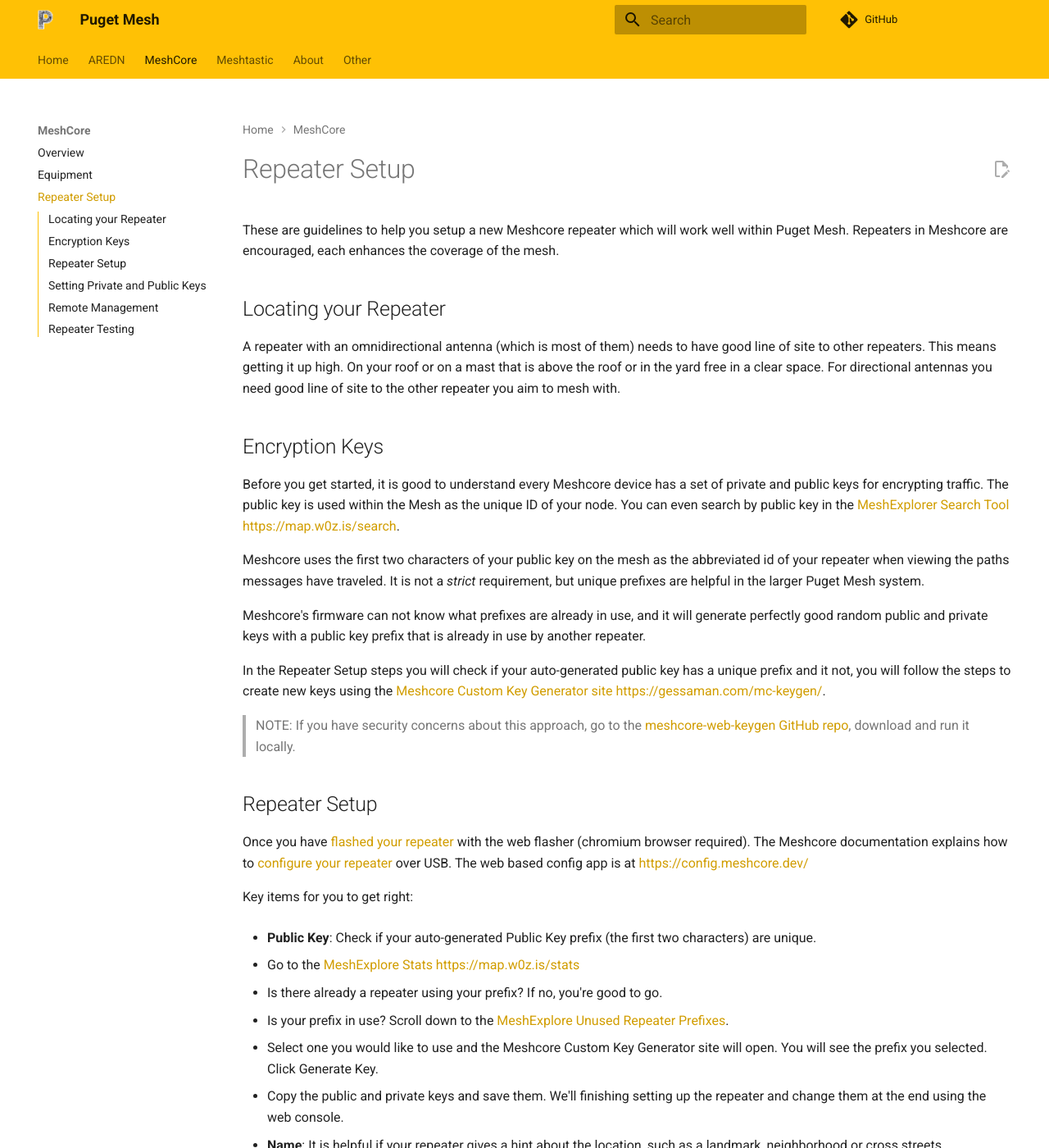
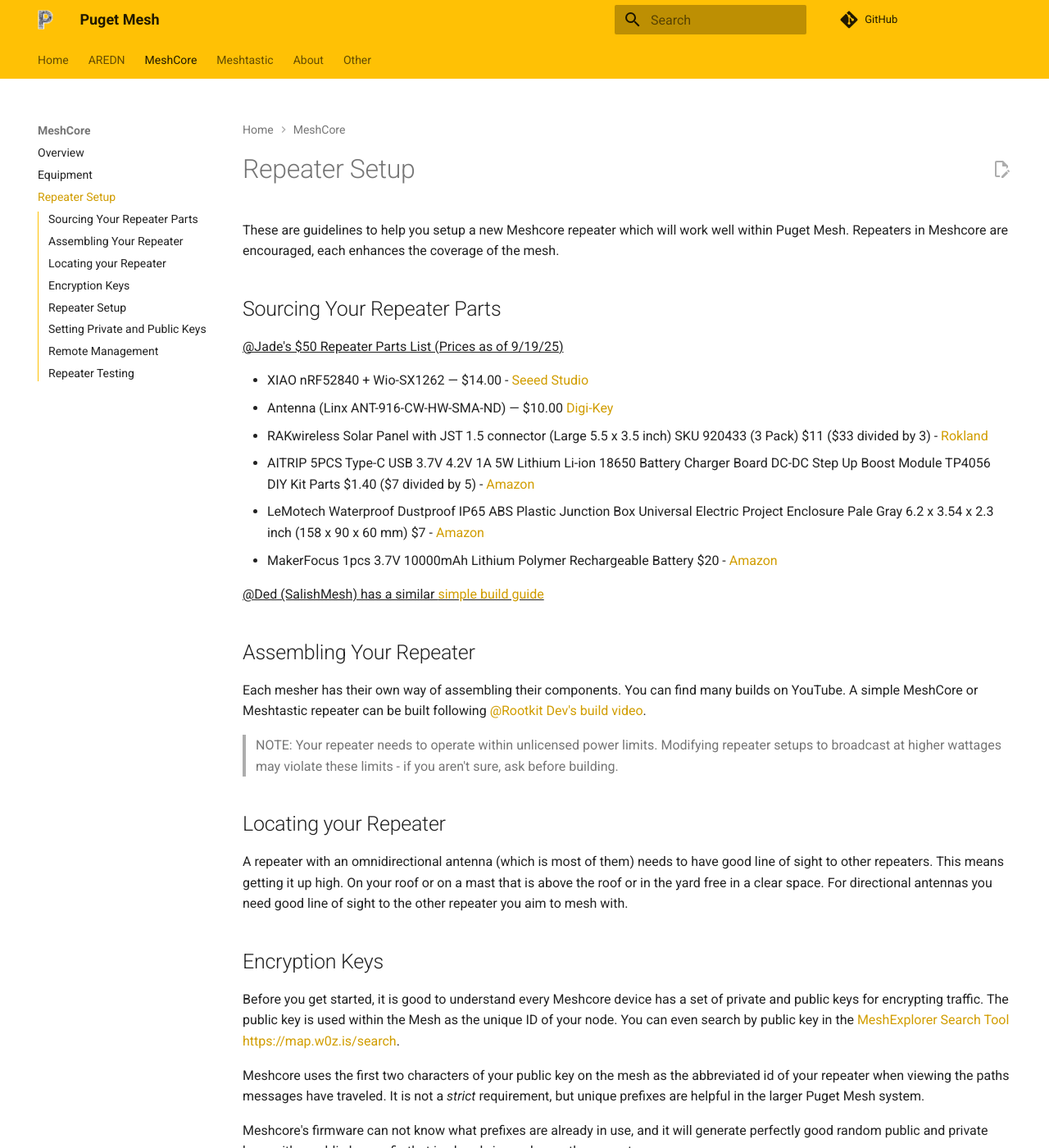
Before and after one commit to pugetmesh/pugetmesh.github.io, an MkDocs documentation site: the page built from docs/meshcore/repeater_setup.md, in a window 1280 px wide and 1400 px high. Shown: the whole window at 82% size. Built offline with MkDocs 1.6.1 and Material for MkDocs 9.7.7, drawn with Linux system fonts in a browser that asks for light colours; comment, search, counter and statistics services are not loaded.

Commit message:
Adding repeater parts list and build links
Adding @Jade's parts list, @Ded's part's list (link to SalishMesh), and video of @Rootkit Dev's build (link to YouTube) to assist new users to building their own repeater.

```diff
--- a/docs/meshcore/repeater_setup.md
+++ b/docs/meshcore/repeater_setup.md
@@ -2,9 +2,28 @@
 
 These are guidelines to help you setup a new Meshcore repeater which will work well within Puget Mesh. Repeaters in Meshcore are encouraged, each enhances the coverage of the mesh.
 
+## Sourcing Your Repeater Parts
+
+^^@Jade's $50 Repeater Parts List (Prices as of 9/19/25)^^
+
+- XIAO nRF52840 + Wio-SX1262 — $14.00 - [Seeed Studio](https://www.seeedstudio.com/)
+- Antenna (Linx ANT-916-CW-HW-SMA-ND) — $10.00 [Digi-Key](https://www.digikey.com/)
+- RAKwireless Solar Panel with JST 1.5 connector (Large 5.5 x 3.5 inch) SKU 920433 (3 Pack) $11 ($33 divided by 3) - [Rokland](https://store.rokland.com/)
+- AITRIP 5PCS Type-C USB 3.7V 4.2V 1A 5W Lithium Li-ion 18650 Battery Charger Board DC-DC Step Up Boost Module TP4056 DIY Kit Parts $1.40 ($7 divided by 5) - [Amazon](https://www.amazon.com/)
+- LeMotech Waterproof Dustproof IP65 ABS Plastic Junction Box Universal Electric Project Enclosure Pale Gray 6.2 x 3.54 x 2.3 inch (158 x 90 x 60 mm) $7 - [Amazon](https://www.amazon.com/)
+- MakerFocus 1pcs 3.7V 10000mAh Lithium Polymer Rechargeable Battery $20 - [Amazon](https://www.amazon.com/)
+
+^^@Ded (SalishMesh) has a similar [simple build guide](https://salishmesh.net/how-to/simple-repeater/)^^
+
+## Assembling Your Repeater
+
+Each mesher has their own way of assembling their components. You can find many builds on YouTube. A simple MeshCore or Meshtastic repeater can be built following [@Rootkit Dev's build video](https://www.youtube.com/watch?v=1H6_Da1xRVs).
+
+>NOTE: Your repeater needs to operate within unlicensed power limits. Modifying repeater setups to broadcast at higher wattages may violate these limits - if you aren't sure, ask before building.
+
 ## Locating your Repeater
 
-A repeater with an omnidirectional antenna (which is most of them) needs to have good line of site to other repeaters. This means getting it up high. On your roof or on a mast that is above the roof or in the yard free in a clear space. For directional antennas you need good line of site to the other repeater you aim to mesh with.
+A repeater with an omnidirectional antenna (which is most of them) needs to have good line of sight to other repeaters. This means getting it up high. On your roof or on a mast that is above the roof or in the yard free in a clear space. For directional antennas you need good line of sight to the other repeater you aim to mesh with.
 
 ## Encryption Keys
 
```
